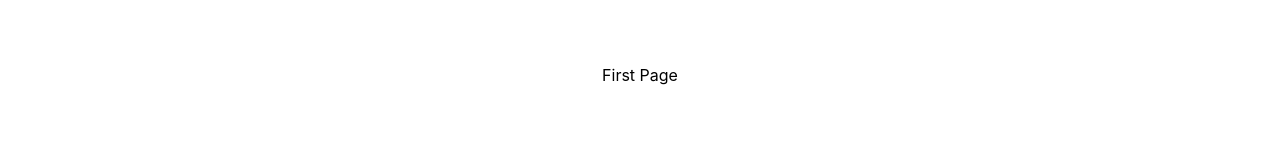
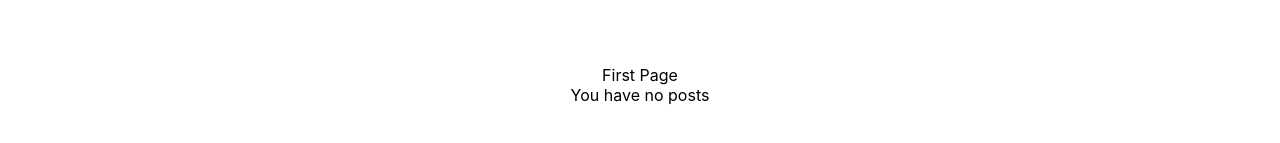
Before and after one commit to EgorKrez/PhotoAlbum, a React (Create React App) app: page / in a window 1280 px wide. Shown: the part 185-328 px from the top of the page. Built offline with nearby package versions, Linux system fonts and the light colour scheme.

Commit message:
Minor bugfix

```diff
--- a/src/Components/Page.js
+++ b/src/Components/Page.js
@@ -4,9 +4,9 @@ const Page = ({posts, title}) => {
         return (
             <div className="page-wrapper">
                 <div>{title}</div>
-                {posts ?
-                 <div><ul>{posts.map(post => <div key={post.id}>{post.title}</div>) }</ul></div> :
-                 <div>You have no posts</div>
+                {posts.length ?
+                (<div><ul>{posts.map(post => <div key={post.id}>{post.title}</div>) }</ul></div>) :
+                (<div>You have no posts</div>)
                 }
             </div>
         );
```
